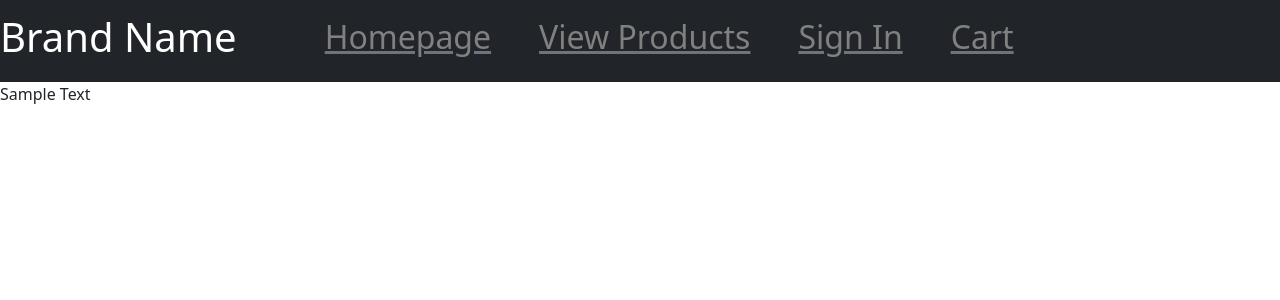
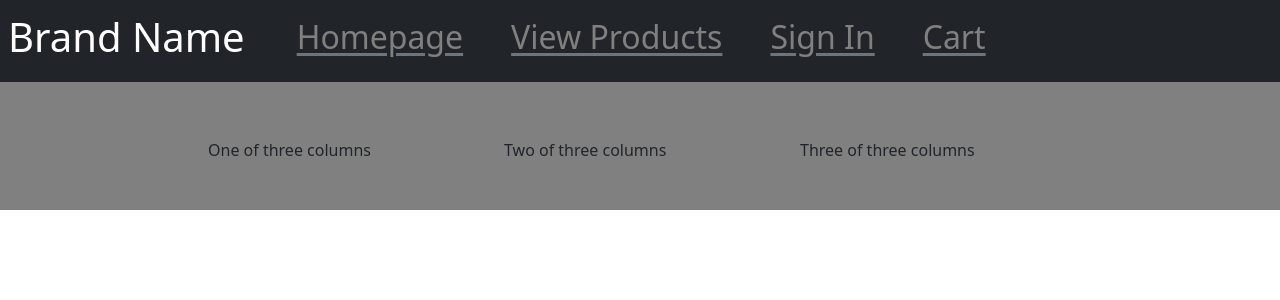
Before and after one commit to Stivers-A/bootstrapPractice, a React (Vite) app: page / in a window 1280 px wide. Shown: the top 300 px of the page. Built offline with nearby package versions, Linux system fonts and the light colour scheme.

Commit message:
made body section and now need to flesh it out

```diff
--- a/src/App.css
+++ b/src/App.css
@@ -1,2 +1,9 @@
 h2{ color: gray;}
-h2:hover { color: #fff ; }
+h2:hover {
+    color: #fff ;
+    text-decoration: underline;
+
+}
+#background{
+    background-color: gray;
+}
--- a/src/App.jsx
+++ b/src/App.jsx
@@ -1,35 +1,54 @@
 import "bootstrap/dist/css/bootstrap.css";
-import './App.css';
+import "./App.css";
 function App() {
   return (
     <>
-      <div className="container-fluid px-0">
+    <div id="background">
+      <div id="pageHeader" className="container-fluid px-0">
         <nav className="navbar sticky-top navbar-expand-lg navbar-dark bg-dark">
-          <a className="navbar-brand " href="#">
+          <a className="navbar-brand px-2" href="#">
             <h1>Brand Name</h1>
           </a>
 
-          <div className="navbar-nav px-5">
-                <a className="navbar-link px-4 link-underline-secondary" href="#">
+          <div className="navbar-nav px-1">
+            <a
+              className="navbar-link px-4 link-underline-secondary link-offset-2"
+              href="#"
+            >
               <h2>Homepage</h2>
             </a>
-                <a className="navbar-link px-4 link-underline-secondary" href="#">
+            <a
+              className="navbar-link px-4 link-underline-secondary link-offset-2"
+              href="#"
+            >
               <h2>View Products</h2>
             </a>
 
-                <a className="navbar-link px-4 link-underline-secondary" href="#">
+            <a
+              className="navbar-link px-4 link-underline-secondary link-offset-2"
+              href="#"
+            >
               <h2>Sign In</h2>
             </a>
 
-                <a className="navbar-link px-4 link-underline-secondary" href="#">
+            <a
+              className="navbar-link px-4 link-underline-secondary link-offset-2"
+              href="#"
+            >
               <h2>Cart</h2>
             </a>
           </div>
         </nav>
       </div>
 
-      <div>
-        <p>Sample Text</p>
+      <div id="pageBody" className="my-2 p-5 container-fluid justify-content-start w-75">
+        <div class="row">
+          <div class="col-sm">One of three columns</div>
+          <div class="col-sm">Two of three columns</div>
+          <div class="col-sm">Three of three columns</div>
+        </div>
+      </div>
+      <div id="pageFooter"></div>
     </div>
     </>
   );
```
Also changed, not shown: 1 other file (tests, documents, lock files or other folders). Lines whose indentation alone changed are shown as unchanged.
